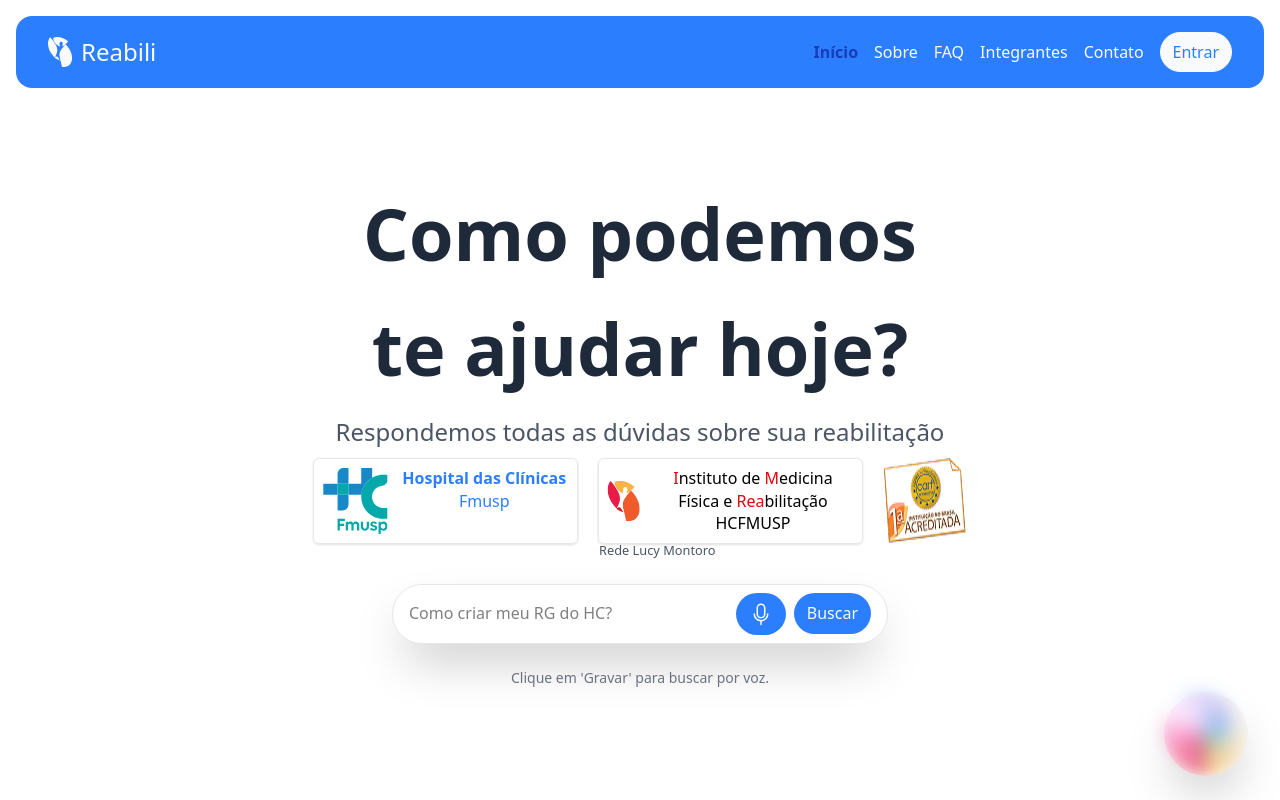
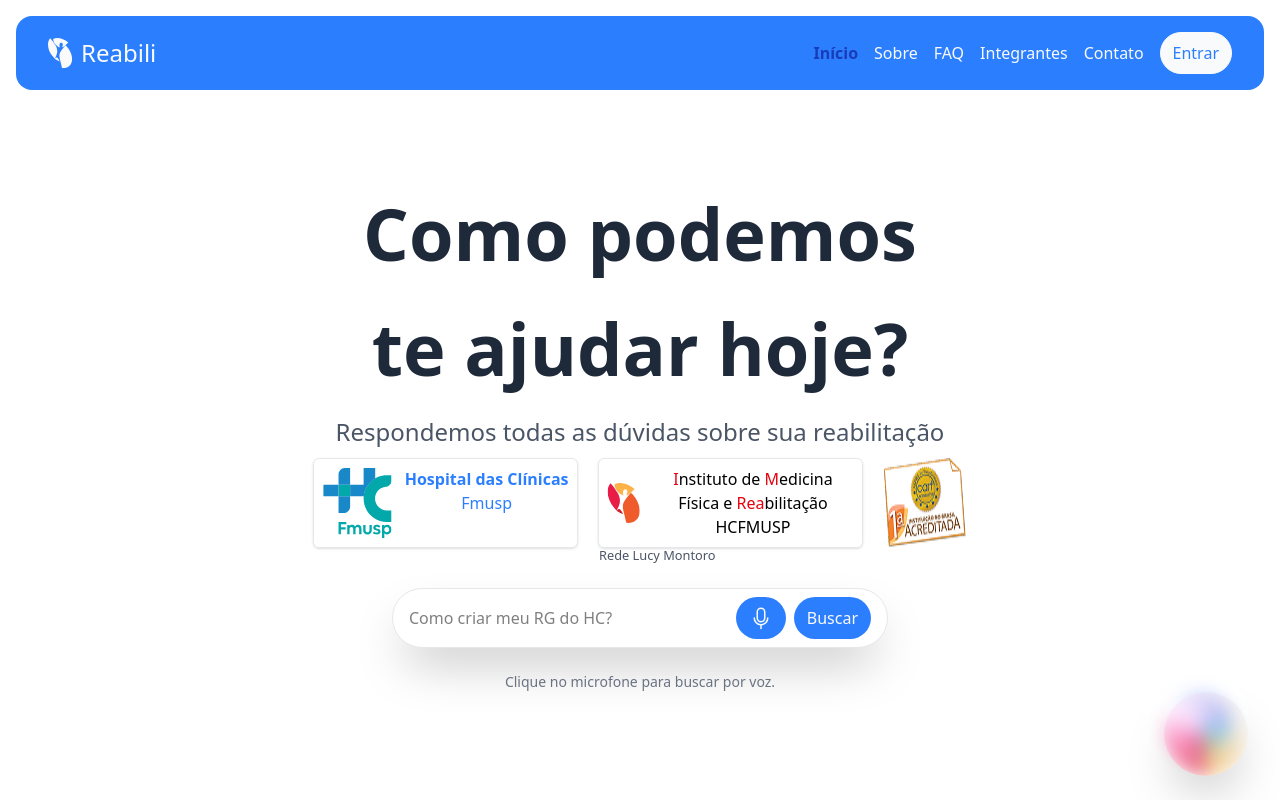
Before and after one commit to Challenge-2025-Equipe-07/hc-frontend-react, a React (Vite) app: page / in a window 1280 px wide. Shown: the top 800 px of the page. Built offline with nearby package versions, Linux system fonts and the light colour scheme; no server answers; data requests are answered from the project's data file.

Commit message:
fix: ajustes de testes

```diff
--- a/package.json
+++ b/package.json
@@ -4,6 +4,7 @@
   "version": "0.0.0",
   "type": "module",
   "scripts": {
+    "postinstall": "cd hc-chat-server && npm install",
     "dev": "vite",
     "dev:https": "cross-env VITE_HTTPS=true vite",
     "build": "tsc -b && vite build",
--- a/src/index.css
+++ b/src/index.css
@@ -138,13 +138,13 @@
     font-size: theme("fontSize.2xl");
     font-weight: theme("fontWeight.light");
     line-height: theme("lineHeight.normal");
-  }
+  }`
 
   .body {
     font-family: var(--font-main);
     font-size: theme("fontSize.base");
     font-weight: theme("fontWeight.normal");
-    line-height: 1.4;
+    line-height: 1.5;
   }
 
   .small {
--- a/src/pages/Landing/components/Search/Search.tsx
+++ b/src/pages/Landing/components/Search/Search.tsx
@@ -69,7 +69,7 @@ const SearchComponent = ({ onSearch }: SearchComponentProps) => {
       <p className="mt-4 text-sm text-gray-500">
         {isListening
           ? "Fale agora. A gravação parará automaticamente."
-          : "Clique em 'Gravar' para buscar por voz."}
+          : "Clique no microfone para buscar por voz."}
       </p>
     </>
   );
```
Also changed, not shown: 2 other files (tests, documents, lock files or other folders).
